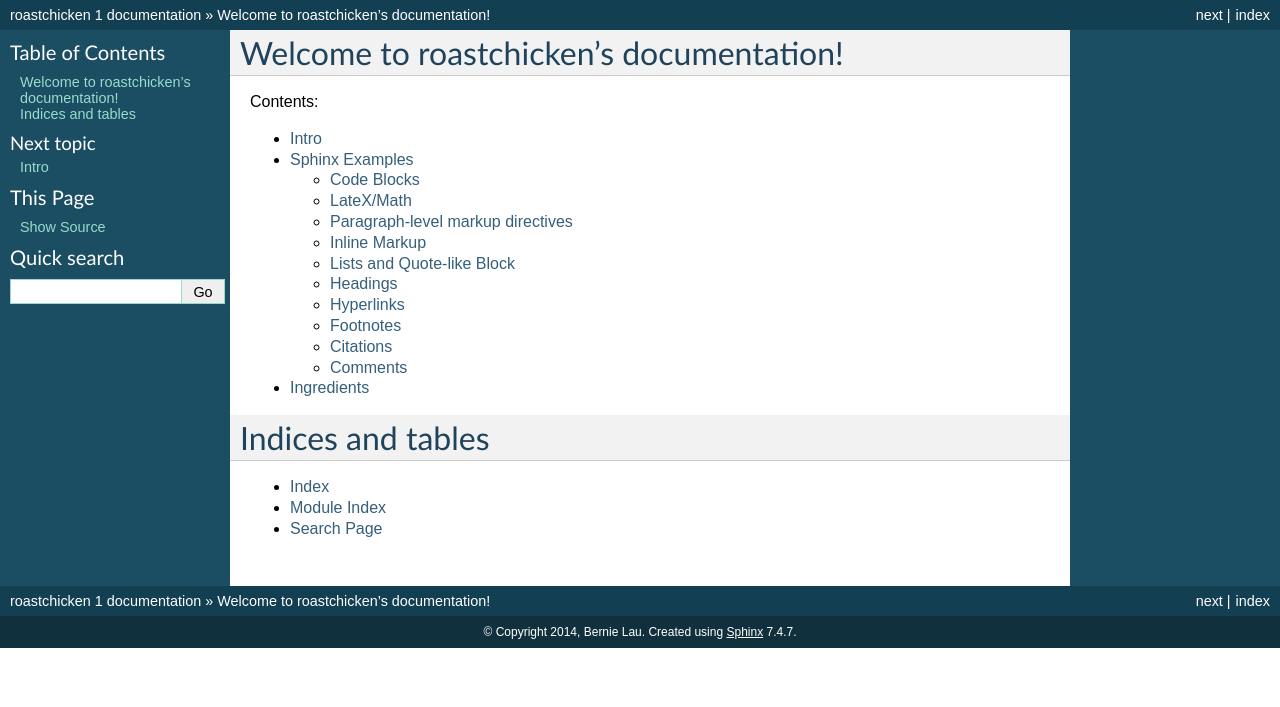
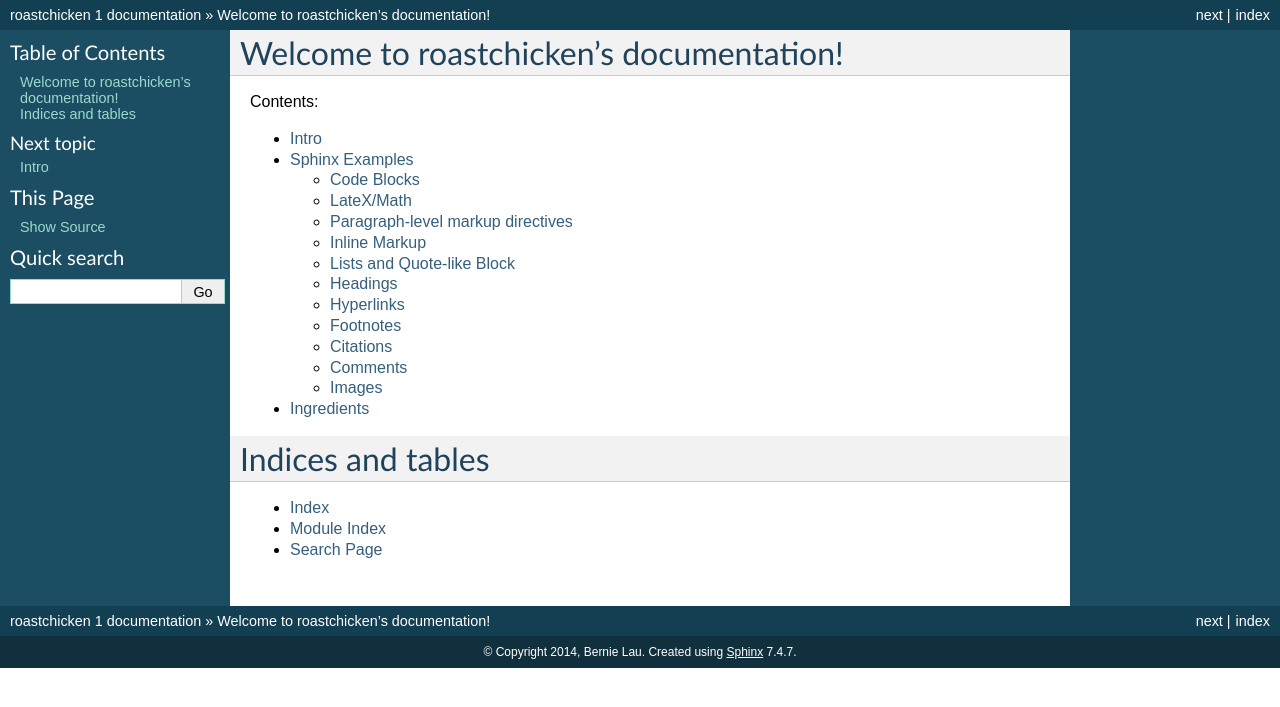
Before and after one commit to launerbie/roastchicken, a Sphinx documentation site: the page built from docs/source/index.rst, in a window 1280 px wide. Shown: the top 707 px of the page. Built offline with Sphinx 7.4.7, drawn with Linux system fonts in a browser that asks for light colours; formulas are drawn with MathJax 3.

Commit message:
testing images

```diff
--- a/docs/source/sphinx_examples.rst
+++ b/docs/source/sphinx_examples.rst
@@ -254,3 +254,8 @@
 
 Of course you can't see the commented stuff here, but look at the
 source to see how comment blocks are made.
+
+--------
+Images
+--------
+.. image:: http://home.strw.leidenuniv.nl/~lau/test.png
```
